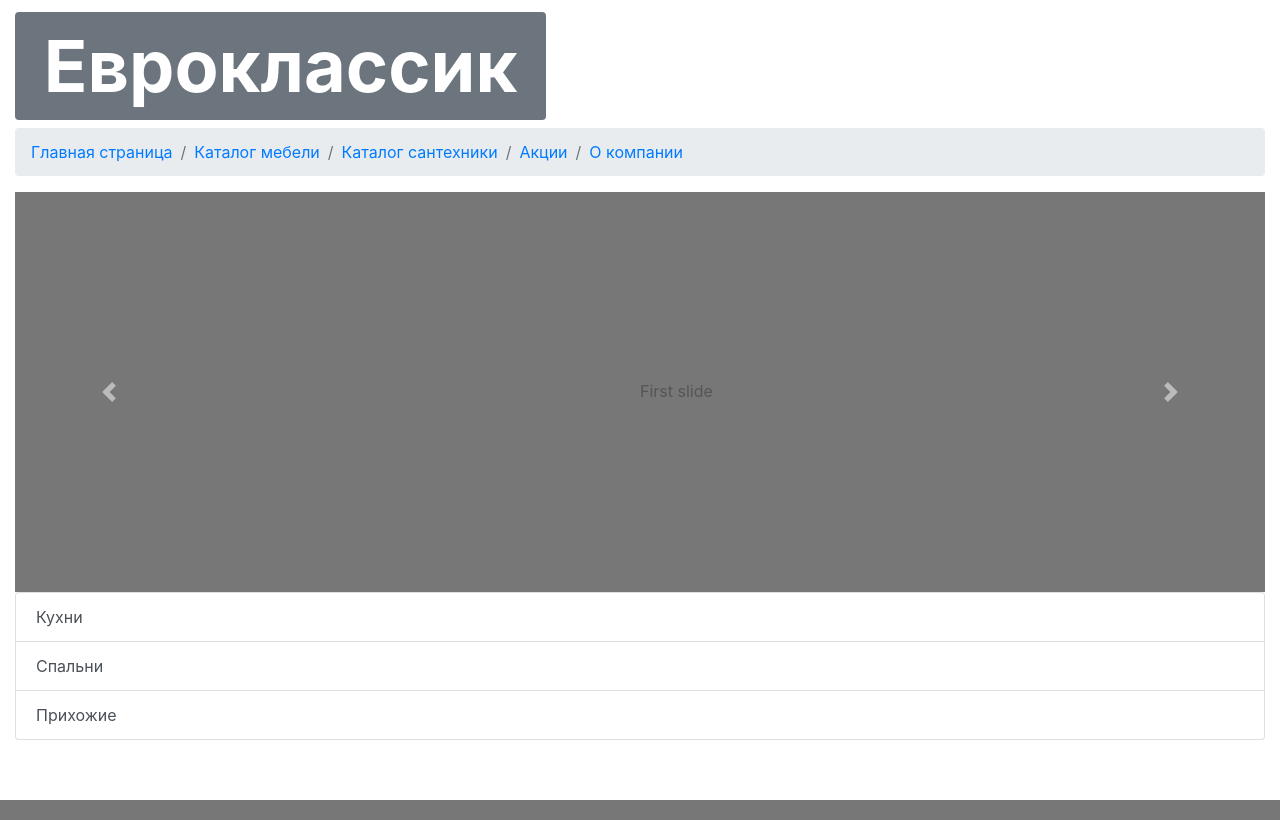
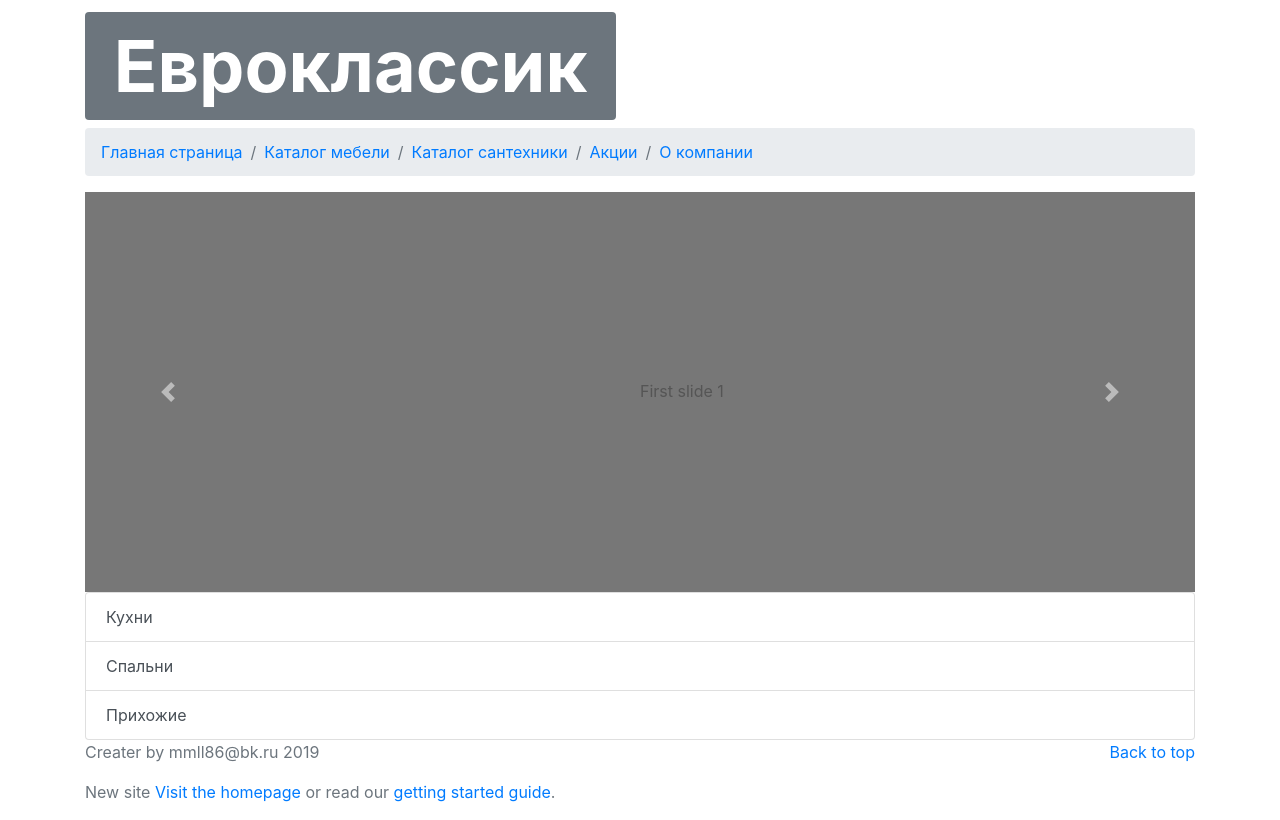
Before and after one commit to mmll86/webs, a Django app: page /catalogs/ in a window 1280 px wide. Run offline with Django 3.2, Linux system fonts and the light colour scheme; data comes from the database, SQL or seed files in the repository; some libraries are stand-ins or nearby versions.

Commit message:
new project

```diff
--- a/evroclassik/templates/evroclassik/base.html
+++ b/evroclassik/templates/evroclassik/base.html
@@ -7,7 +7,7 @@
 <meta name="viewport" content="width=device-width, initial-scale=1, shrink-to-fit=no">
 <link rel="stylesheet" href="https://stackpath.bootstrapcdn.com/bootstrap/4.3.1/css/bootstrap.min.css" integrity="sha384-ggOyR0iXCbMQv3Xipma34MD+dH/1fQ784/j6cY/iJTQUOhcWr7x9JvoRxT2MZw1T" crossorigin="anonymous">
 <body>
-    <div class="container-fluid">
+    <div class="container">
         <h1 class="display-1"><span class="badge badge-secondary">Евроклассик</span></h1>
         <nav aria-label="breadcrumb">
             <ol class="breadcrumb">
@@ -21,17 +21,17 @@
             <div id="carouselExampleFade" class="carousel slide carousel-fade" data-ride="carousel">
                 <div class="carousel-inner">
                     <div class="carousel-item active">
-                        <svg class="bd-placeholder-img bd-placeholder-img-lg d-block w-100" width="800" height="400" xmlns="http://www.w3.org/2000/svg" preserveAspectRatio="xMidYMid slice" focusable="false" role="img" aria-label="Placeholder: First slide"><title>Placeholder</title><rect width="100%" height="100%" fill="#777"></rect><text x="50%" y="50%" fill="#555" dy=".3em">First slide</text></svg>
+                        <svg class="bd-placeholder-img bd-placeholder-img-lg d-block w-100" width="800" height="400" xmlns="http://www.w3.org/2000/svg" preserveAspectRatio="xMidYMid slice" focusable="false" role="img" aria-label="Placeholder: First slide"><title>Placeholder</title><rect width="100%" height="100%" fill="#777"></rect><text x="50%" y="50%" fill="#555" dy=".3em">First slide 1</text></svg>
                         <!--<img src="..." class="d-block w-100" alt="...">-->
                     </div>
                     <div class="carousel-item">
-                        <svg class="bd-placeholder-img bd-placeholder-img-lg d-block w-100" width="800" height="400" xmlns="http://www.w3.org/2000/svg" preserveAspectRatio="xMidYMid slice" focusable="false" role="img" aria-label="Placeholder: First slide"><title>Placeholder</title><rect width="100%" height="100%" fill="#777"></rect><text x="50%" y="50%" fill="#555" dy=".3em">First slide</text></svg>
+                        <svg class="bd-placeholder-img bd-placeholder-img-lg d-block w-100" width="800" height="400" xmlns="http://www.w3.org/2000/svg" preserveAspectRatio="xMidYMid slice" focusable="false" role="img" aria-label="Placeholder: First slide"><title>Placeholder</title><rect width="100%" height="100%" fill="#777"></rect><text x="50%" y="50%" fill="#555" dy=".3em">First slide 2</text></svg>
                         <!--<img src="..." class="d-block w-100" alt="...">-->
                     </div>
                     <div class="carousel-item">
-                        <svg class="bd-placeholder-img bd-placeholder-img-lg d-block w-100" width="800" height="400" xmlns="http://www.w3.org/2000/svg" preserveAspectRatio="xMidYMid slice" focusable="false" role="img" aria-label="Placeholder: First slide"><title>Placeholder</title><rect width="100%" height="100%" fill="#777"></rect><text x="50%" y="50%" fill="#555" dy=".3em">First slide</text></svg>
+                        <svg class="bd-placeholder-img bd-placeholder-img-lg d-block w-100" width="800" height="400" xmlns="http://www.w3.org/2000/svg" preserveAspectRatio="xMidYMid slice" focusable="false" role="img" aria-label="Placeholder: First slide"><title>Placeholder</title><rect width="100%" height="100%" fill="#777"></rect><text x="50%" y="50%" fill="#555" dy=".3em">First slide 3</text></svg>
                         <!--<img src="..." class="d-block w-100" alt="...">-->
-                    </div>
+                    </div>v
                 </div>
                 <a class="carousel-control-prev" href="#carouselExampleFade" role="button" data-slide="prev">
                 <span class="carousel-control-prev-icon" aria-hidden="true"></span>
@@ -45,6 +45,16 @@
     </div>
     {% block content %}{% endblock content %}
 
+    <footer class="text-muted">
+        <div class="container">
+            <p class="float-right">
+              <a href="#">Back to top</a>
+            </p>
+            <p>Creater by mmll86@bk.ru 2019</p>
+            <p>New site <a href="#">Visit the homepage</a> or read our <a href="#">getting started guide</a>.</p>
+        </div>
+    </footer>
+
 <script src="https://code.jquery.com/jquery-3.3.1.slim.min.js" integrity="sha384-q8i/X+965DzO0rT7abK41JStQIAqVgRVzpbzo5smXKp4YfRvH+8abtTE1Pi6jizo" crossorigin="anonymous"></script>
 <script src="https://cdnjs.cloudflare.com/ajax/libs/popper.js/1.14.7/umd/popper.min.js" integrity="sha384-UO2eT0CpHqdSJQ6hJty5KVphtPhzWj9WO1clHTMGa3JDZwrnQq4sF86dIHNDz0W1" crossorigin="anonymous"></script>
 <script src="https://stackpath.bootstrapcdn.com/bootstrap/4.3.1/js/bootstrap.min.js" integrity="sha384-JjSmVgyd0p3pXB1rRibZUAYoIIy6OrQ6VrjIEaFf/nJGzIxFDsf4x0xIM+B07jRM" crossorigin="anonymous"></script>
--- a/evroclassik/templates/evroclassik/catalog.html
+++ b/evroclassik/templates/evroclassik/catalog.html
@@ -2,13 +2,13 @@
 <html lang="ru">
 <head>
     <meta charset="UTF-8">
-    <title>Каталог</title>
+    <title>Каталог мебели</title>
 </head>
 <body>
     {% extends "evroclassik/base.html" %}
 
     {% block content %}
-<div class="container-fluid">
+<div class="container">
     <div class="album py-5 bg-light">
     <div class="container">
       <div class="row">
--- a/evroclassik/templates/evroclassik/catalogs.html
+++ b/evroclassik/templates/evroclassik/catalogs.html
@@ -2,13 +2,13 @@
 <html lang="en">
 <head>
     <meta charset="UTF-8">
-    <title>Title</title>
+    <title>Каталог мебели</title>
 </head>
 <body>
     {% extends "evroclassik/base.html" %}
 
     {% block content %}
-    <div class="container-fluid">
+    <div class="container">
         <div class="list-group">
             {% for catalog in catalogs %}
                 <a href="{{ catalog.id }}/" class="list-group-item list-group-item-action">{{ catalog }}</a>
--- a/evroclassik/templates/evroclassik/catalogs_plumbing.html
+++ b/evroclassik/templates/evroclassik/catalogs_plumbing.html
@@ -2,13 +2,13 @@
 <html lang="en">
 <head>
     <meta charset="UTF-8">
-    <title>Title</title>
+    <title>Каталог сантехники</title>
 </head>
 <body>
 {% extends "evroclassik/base.html" %}
 
 {% block content %}
-    <div class="container-fluid">
+    <div class="container">
         <div class="list-group">
         {% for plumbing in catalogs_plumbing %}
             <a href="{{ plumbing.id }}/" class="list-group-item list-group-item-action">{{ plumbing }}</a>
--- a/evroclassik/templates/evroclassik/index.html
+++ b/evroclassik/templates/evroclassik/index.html
@@ -10,7 +10,7 @@
     {% extends "evroclassik/base.html" %}
 
     {% block content %}
-    <div class="container-fluid">
+    <div class="container">
         <h1>Its Work!</h1>
         <p>How the documentation is organized¶
 Django has a lot of documentation. A high-level overview of how it’s organized will help you know where to look for certain things:
--- a/evroclassik/templates/evroclassik/plumbing.html
+++ b/evroclassik/templates/evroclassik/plumbing.html
@@ -2,13 +2,13 @@
 <html lang="en">
 <head>
     <meta charset="UTF-8">
-    <title>Title</title>
+    <title>Каталог сантехники</title>
 </head>
 <body>
     {% extends "evroclassik/base.html" %}
 
     {% block content %}
-    <div class="container-fluid">
+    <div class="container">
         <div class="album py-5 bg-light">
         <div class="container">
           <div class="row">
```
Also changed, not shown: evroclassik/models.py (+10 -8 lines).
